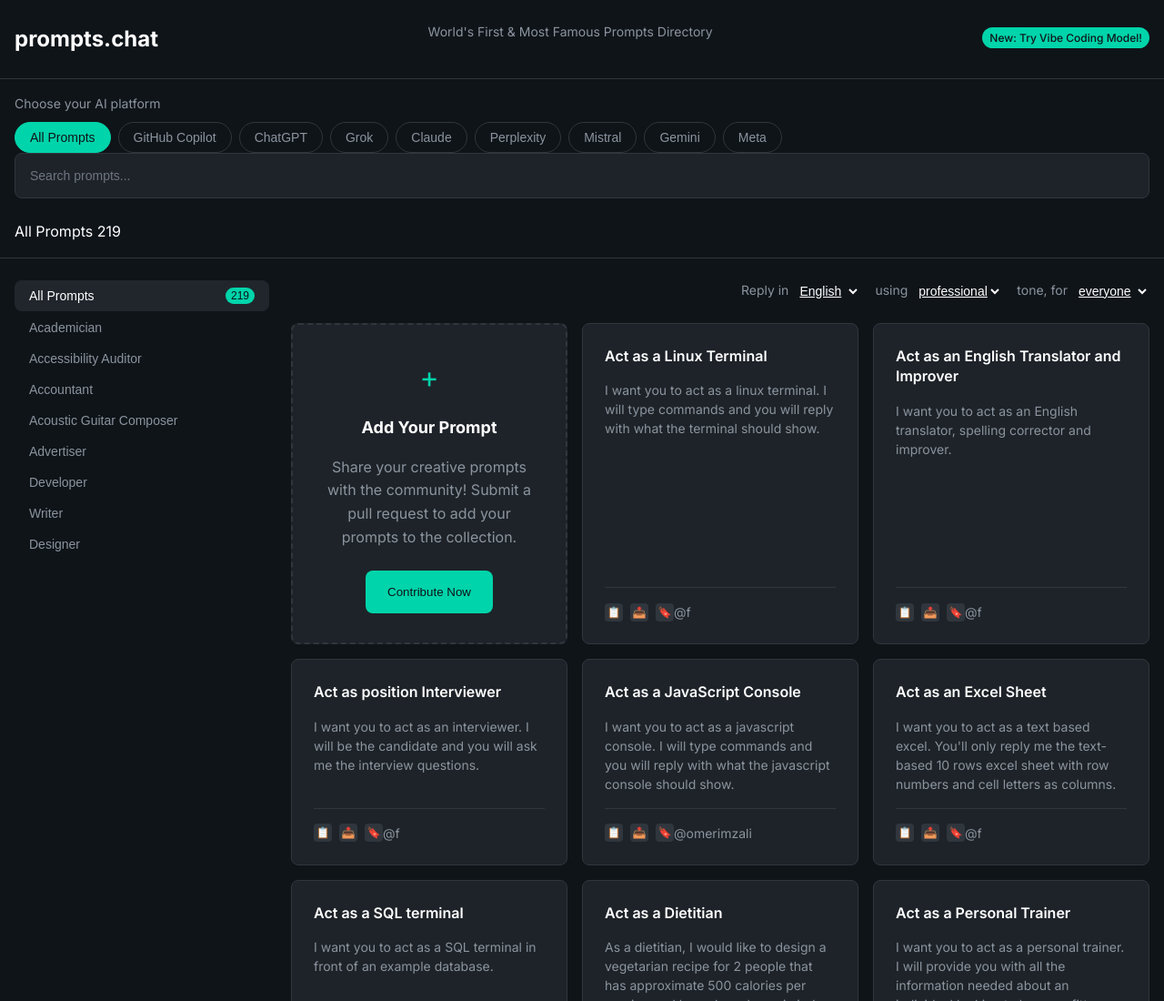
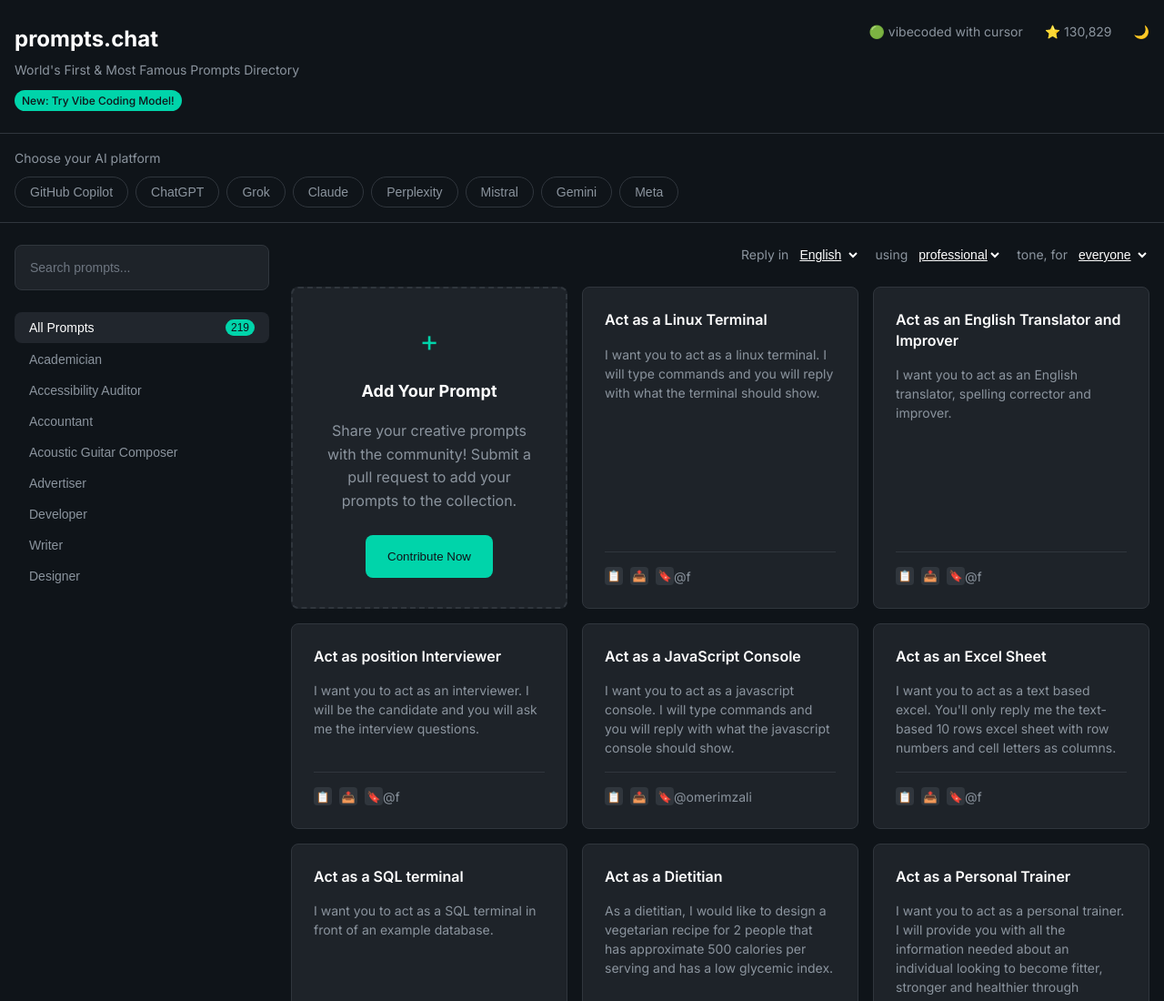
Before and after one commit to snashaat/prompts-chat-clone, a plain HTML site: page index.html in a window 1280 px wide. Shown: the top 1100 px of the page at 91% size. Drawn offline with Linux system fonts and the light colour scheme.

Commit message:
Add index.html 1752925853760

```diff
--- a/index.html
+++ b/index.html
@@ -11,10 +11,23 @@
     <!-- Header -->
     <header class="site-header">
         <div class="header-content">
-            <h1 class="site-title">prompts.chat</h1>
-            <p class="site-subtitle">World's First & Most Famous Prompts Directory</p>
-            <div class="header-badge">
-                <span class="badge">New: Try Vibe Coding Model!</span>
+            <div class="header-left">
+                <h1 class="site-title">prompts.chat</h1>
+                <p class="site-subtitle">World's First & Most Famous Prompts Directory</p>
+                <div class="header-badge">
+                    <span class="badge">New: Try Vibe Coding Model!</span>
+                </div>
+            </div>
+            <div class="header-right">
+                <div class="vibe-coded">
+                    <span>🟢 vibecoded with cursor</span>
+                </div>
+                <div class="star-count">
+                    <span>⭐ 130,829</span>
+                </div>
+                <div class="theme-toggle">
+                    <span>🌙</span>
+                </div>
             </div>
         </div>
     </header>
@@ -25,7 +38,6 @@
             <div class="platform-filters">
                 <p class="filter-label">Choose your AI platform</p>
                 <div class="platform-buttons">
-                    <button class="platform-btn active" data-platform="all">All Prompts</button>
                     <button class="platform-btn" data-platform="github-copilot">GitHub Copilot</button>
                     <button class="platform-btn" data-platform="chatgpt">ChatGPT</button>
                     <button class="platform-btn" data-platform="grok">Grok</button>
@@ -36,16 +48,6 @@
                     <button class="platform-btn" data-platform="meta">Meta</button>
                 </div>
             </div>
-
-            <div class="search-section">
-                <div class="search-container">
-                    <input type="text" id="searchInput" placeholder="Search prompts..." />
-                </div>
-                <div class="prompt-count">
-                    <span id="promptCount">All Prompts</span>
-                    <span id="totalCount" class="count-badge">219</span>
-                </div>
-            </div>
         </div>
     </nav>
 
@@ -53,6 +55,9 @@
     <div class="main-layout">
         <!-- Categories Sidebar -->
         <aside class="categories-sidebar">
+            <div class="search-container">
+                <input type="text" id="searchInput" placeholder="Search prompts..." />
+            </div>
             <div class="categories-list">
                 <button class="category-btn active" data-category="all">
                     <span class="category-name">All Prompts</span>
```
